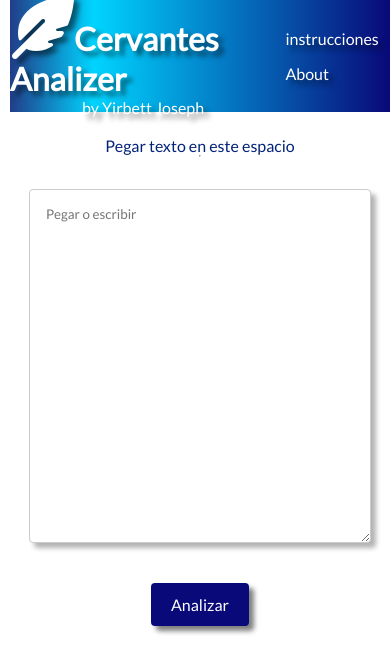
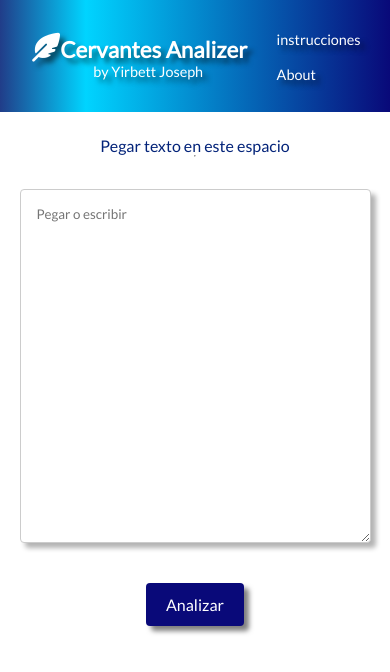
Before and after one commit to Yijov/Narrative-Text-Style-Assistant, a website: page public/index.html in a window 390 px wide. Drawn offline with Linux system fonts and the light colour scheme.

Commit message:
Corrected movile css

```diff
--- a/public/css/_mediaQueryes.scss
+++ b/public/css/_mediaQueryes.scss
@@ -37,3 +37,29 @@
     font-weight: 100;
   }
 }
+//
+@media screen and (max-width: 500px) {
+  body {
+    margin-left: 0px;
+    font-size: 1rem;
+  }
+  nav #app-name {
+    font-size: 1.4rem;
+    margin-left: 5px;
+  }
+
+  nav .fas {
+    font-size: 1.8rem;
+    margin-left: 5px;
+  }
+
+  #input-area__text-box {
+    width: 90%;
+  }
+
+  a {
+    padding: 0;
+    font-weight: 80;
+    font-size: 0.9rem;
+  }
+}
--- a/public/css/_nav.scss
+++ b/public/css/_nav.scss
@@ -32,7 +32,7 @@ nav {
     font-size: 4rem;
   }
 }
-nav > a {
+nav a {
   color: $textColor;
   &:hover {
     color: $secundaryColor;
```
Also changed, not shown: public/css/main.css, 1 other file.
